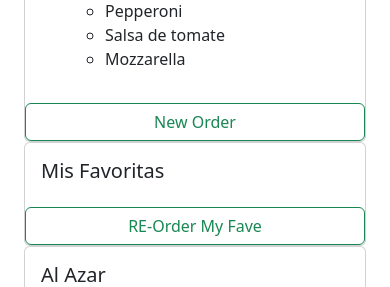
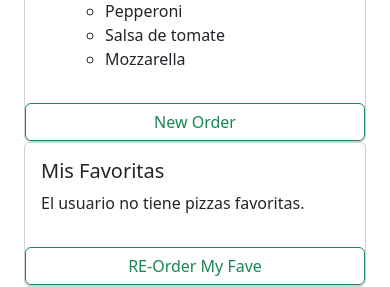
Before and after one commit to Mikell2010/db_pizza, a Flask app: page /menu_principal in a window 390 px wide. Shown: the part 1095-1382 px from the top of the page. Run offline with Flask 3, Linux system fonts and the light colour scheme; the visitor is signed in with stand-in values (Sample User, id 1); data that the repository does not hold is empty; some libraries are stand-ins or nearby versions.

Commit message:
favoritos y carrito

```diff
--- a/app/controllers/menu_principal.py
+++ b/app/controllers/menu_principal.py
@@ -15,12 +15,11 @@ def menu_principal():
     favoritos = Favorito.get_all()
     pizzas = Pizza.get_all()
 
-    return render_template('recetas/inicio.html', favoritos=favoritos, pizzas=pizzas
-                           )
+    return render_template('recetas/inicio.html', favoritos=favoritos, pizzas=pizzas)
 
 
-# @app.route('/agregar_pizza', methods=['POST'])
-# def agregar_pizza():
+@app.route('/agregar_pizza', methods=['POST'])
+def agregar_pizza():
     print("POST: ", request.form)
 
     if not Pizza.validar(request.form):
@@ -30,8 +29,8 @@ def menu_principal():
 
     return redirect('/menu_principal')
 
-# @app.route('/procesar_pizza', methods=['POST'])
-# def procesar_pizza():
+@app.route('/procesar_pizza', methods=['POST'])
+def procesar_pizza():
     print("POST: ", request.form)
 
     data = {
@@ -56,8 +55,8 @@ def editar_pizza(id):
     # pendiente logica y template
     return render_template('recetas/crear.html', pizza=pizza)
 
-# @app.route('/actualizar_pizza', methods=['POST'])
-# def actualizar_pizza():
+@app.route('/actualizar_pizza', methods=['POST'])
+def actualizar_pizza():
     print("POST: ", request.form)
 
     if not Pizza.validar(request.form):
@@ -68,8 +67,8 @@ def editar_pizza(id):
     return redirect('/menu_principal')
 
 
-# @app.route('/agregar_favorito', methods=['POST'])
-# def agregar_favorito():
+@app.route('/agregar_favorito', methods=['POST'])
+def agregar_favorito():
     print("POST: ", request.form)
 
     if not Favorito.validar(request.form):
@@ -80,8 +79,8 @@ def editar_pizza(id):
     return redirect('/menu_principal')
 
 
-# @app.route('/procesar_favorito', methods=['POST'])
-# def procesar_favorito():
+#@app.route('/procesar_favorito', methods=['POST'])
+#def procesar_favorito():
     print("POST: ", request.form)
 
     data = {
@@ -94,14 +93,29 @@ def editar_pizza(id):
     return redirect("/menu_principal")
 
 
-@app.route('/editar_favorito/<int:id>')
-def editar_favorito(id):
+#@app.route('/editar_favorito/<int:id>')
+#def editar_favorito(id):
     favorito = Favorito.get_by_id(id)
     # pendiente logica y template
     return render_template('recetas/crear.html', favorito=favorito)
 
-# @app.route('/actualizar_favorito', methods=['POST'])
-# def actualizar_favorito():
+
+@app.route('/favoritas/<int:usuario_id>')
+def mostrar_pizzas_favoritas(usuario_id):
+    pizzas_favoritas = Pizza.query.filter_by(favorito=True).all()
+    pizzas_usuario = []
+
+    for pizza in pizzas_favoritas:
+        if pizza.usuario_id == usuario_id:
+            pizzas_usuario.append(pizza)
+
+    return render_template('favoritas.html', pizzas=pizzas_usuario)
+
+
+
+
+@app.route('/actualizar_favorito', methods=['POST'])
+def actualizar_favorito():
     print("POST: ", request.form)
 
     if not Favorito.validar(request.form):
@@ -112,8 +126,8 @@ def editar_favorito(id):
     return redirect('/menu_principal')
 
 
-# @app.route('/sorprendeme', methods=['POST'])
-# def sorprendeme():
+@app.route('/sorprendeme', methods=['POST'])
+def sorprendeme():
     print("POST: ", request.form)
 
     if not Pizza.validar(request.form):
@@ -150,12 +164,3 @@ def craft_a_pizza():
         pizzas=pizzas,  # de la base de datos
         toppings=pizza_topping
     )
-
-# <!-- obtener topping de la pizza -->
-# <!-- marcar los checkboxs de la pizza con javascript
-#     for (let i=0; i < document.f1.elements.length; i++) {
-#         if(document.f1.elements[i].type === "checkbox") {
-#             document.f1.elements[i].checked = true;
-#         }
-#     }
-# -->
--- a/app/templates/recetas/inicio.html
+++ b/app/templates/recetas/inicio.html
@@ -65,7 +65,15 @@
             <div class="card">
                 <div class="card-body">
                     <h5 class="card-title">Mis Favoritas</h5>
-                    <p class="card-text"></p>
+                    {% if pizzas %}
+                    <ul>
+                        {% for pizza in pizzas %}
+                        <li>{{ pizza }}</li>
+                        {% endfor %}
+                    </ul>
+                    {% else %}
+                    <p>El usuario no tiene pizzas favoritas.</p>
+                    {% endif %}
                 </div>
                 <!-- <button id="boton2" class="btn btn-primary">RE-Order My Fave</button> -->
                 <a class="btn btn-outline-success" href="/craft_a_pizza?random=false">RE-Order My Fave</a>
```
Also changed, not shown: app/controllers/craft_a_pizza.py (+21 -0 lines), app/templates/recetas/crear.html (+21 -2 lines).
